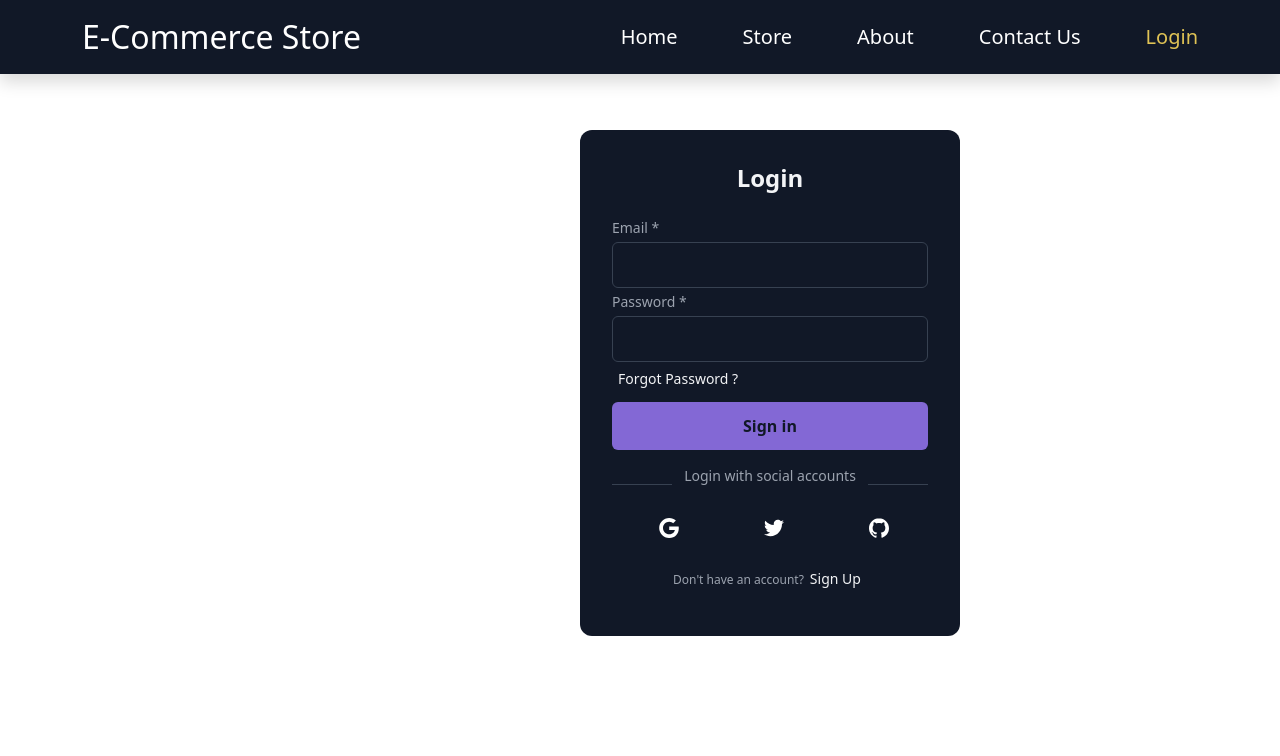
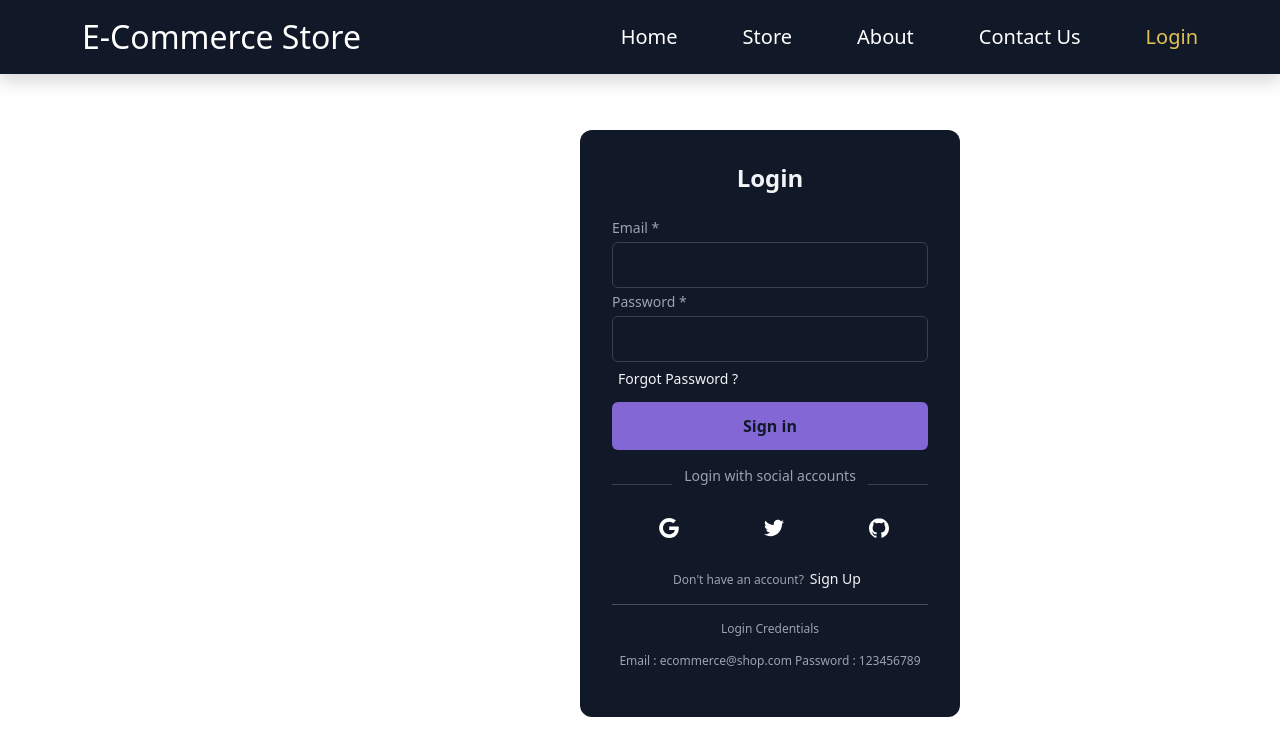
Before and after one commit to ganapatiKabbargi/E-Commerce-Website, a React (Create React App) app: page /login in a window 1280 px wide. Shown: the top 756 px of the page. Built offline with nearby package versions, Linux system fonts and the light colour scheme; no server answers.

Commit message:
updated login UI

```diff
--- a/src/Pages/Login.js
+++ b/src/Pages/Login.js
@@ -220,6 +220,14 @@ const Login = () => {
               {isLogin ? "Sign Up" : "Sign In"}
             </button>
           </p>
+          <hr />
+          <div>
+            <p className={classes.signup}> Login Credentials</p>
+            <p className={classes.signup}>
+              {" "}
+              Email : ecommerce@shop.com Password : 123456789
+            </p>
+          </div>
         </div>
       )}
     </Fragment>
```
